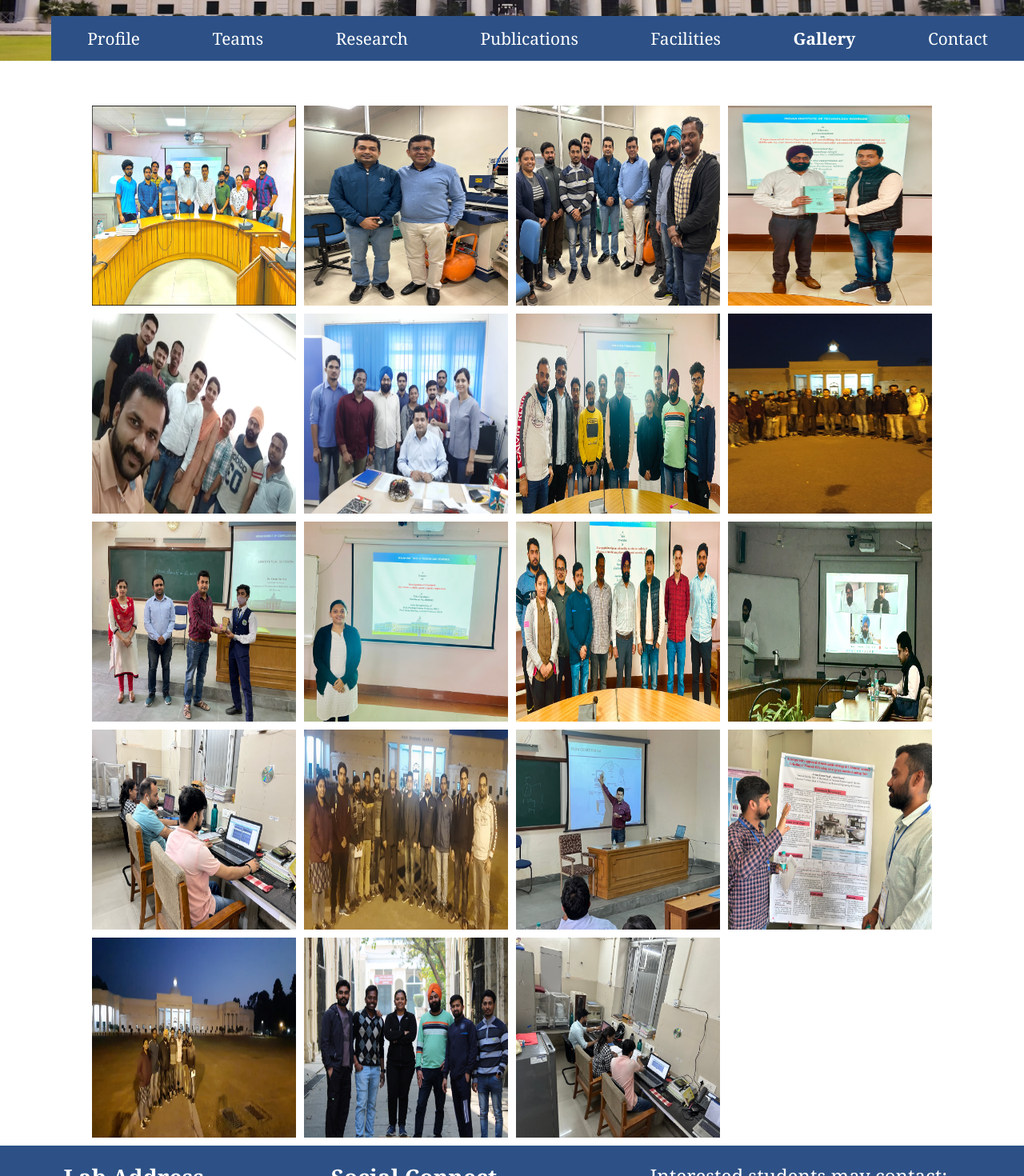
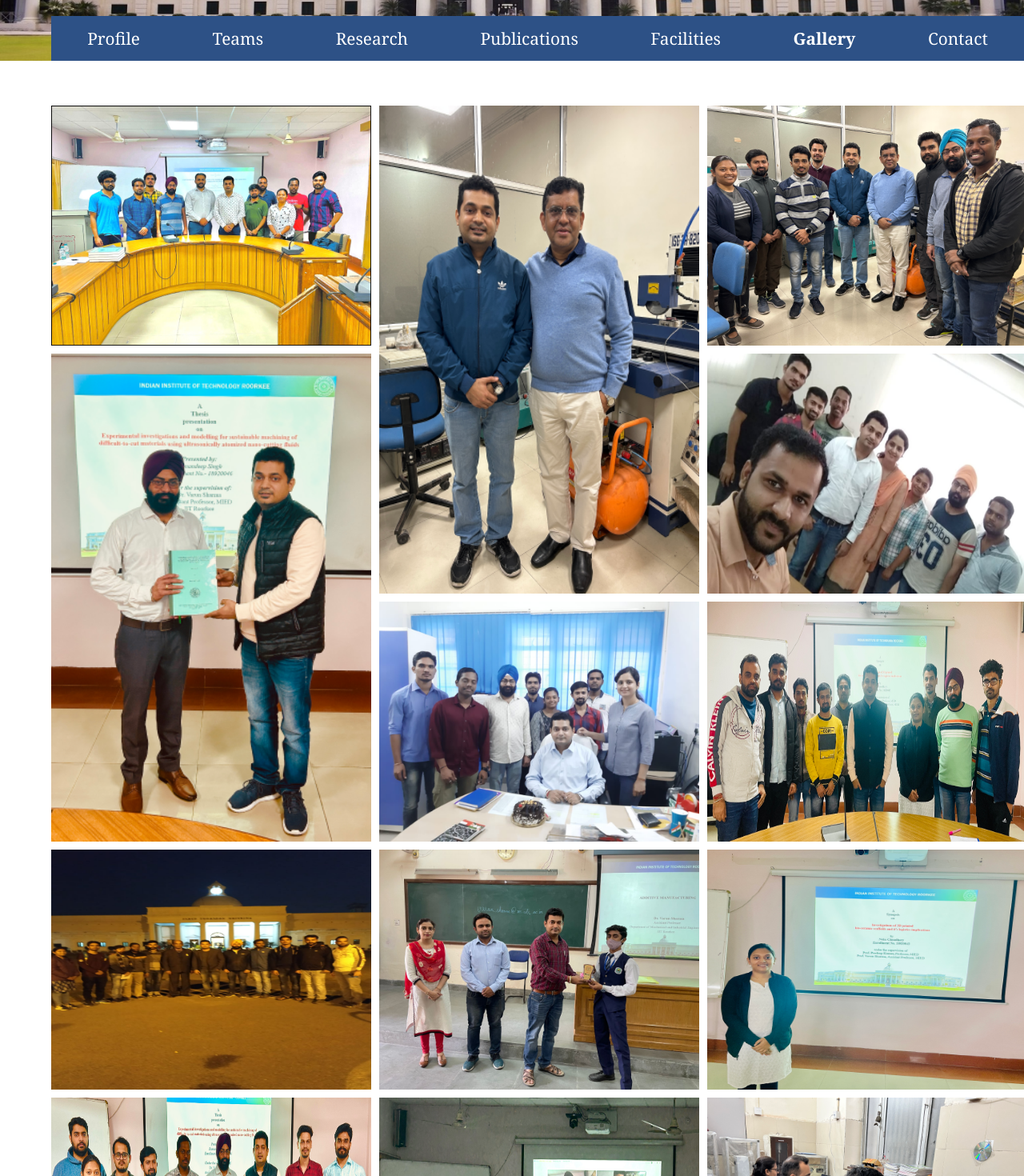
Before and after one commit to Kirthik24/varun-sharma-profile, a React (Vite) app: page /gallery in a window 1280 px wide. Shown: the part 220-1690 px from the top of the page at 80% size. Built offline with nearby package versions, Linux system fonts and the light colour scheme.

Commit message:
gallery half done

```diff
--- a/src/css/gallery.scss
+++ b/src/css/gallery.scss
@@ -1,39 +1,55 @@
-.gcontainer{
-    width: 91.11%;
-    margin: auto;
-}
+// .gcontainer{
+//     width: 91.11%;
+//     margin: auto;
+// }
 
-.images{
-    max-width: 100%;
-    margin : 0 auto;
-    display: grid;
-    grid-gap: 10px;
-    grid-template-columns: repeat(auto-fit, minmax(250px, 1fr));
-    grid-auto-rows: 250px;
-    grid-auto-flow: dense;
+// .images{
+//     max-width: 100%;
+//     margin : 0 auto;
+//     display: grid;
+//     grid-gap: 10px;
+//     grid-template-columns: repeat(auto-fit, minmax(250px, 1fr));
+//     grid-auto-rows: 250px;
+//     grid-auto-flow: dense;
 
 
-}
+// }
 
-  .v-strech{
-        grid-row : span 1.5;
+//   .v-strech{
+//         grid-row : span 1.5;
+//     }
+
+//     .h-strech{
+//         grid-column: span 1.5;
+//     }
+
+//     .big-strech{
+//         grid-row : span 1.5;
+//         grid-column: span 1.5;
+//     }
+
+// .images div img{
+//     width: 100%;
+//     height: 100%;
+// }
+
+
+.gallery {
+    display: grid;
+    grid-template-columns: repeat(3 , 400px);
+    grid-template-rows: repeat(6, 300px);
+    grid-gap: 10px;
+
+    img{
+        width: 100%;
+        height: 100%;
+        //object-fit: cover;
     }
 
-    .h-strech{
-        grid-column: span 1.5;
+    .v-strech{
+        grid-row : span 2;
     }
-
-    .big-strech{
-        grid-row : span 1.5;
-        grid-column: span 1.5;
-    }
-
-.images div img{
-    width: 100%;
-    height: 100%;
-}
-
-
+  }
 
 
 
--- a/src/pages/Gallery.jsx
+++ b/src/pages/Gallery.jsx
@@ -3,6 +3,74 @@ import '../css/gallery.scss'
 import { g1,g2,g3,g4,g5,g6,g7,g8,g9,g10,g11,g12,g13,g14,g15,g16,g17,g18, g19 } from '../assets/gallery'
 
 const Gallery = () => {
+    return (
+        <div className="gcontainer">
+         <div className="gallery">
+          <div className='h-strech'><img src={g1} alt="" /></div>
+          <div className='v-strech'><img src={g2} alt="" /></div>
+          <div className='h-strech'><img src={g3} alt="" /></div>
+          <div className='v-strech'><img src={g4} alt="" /></div>
+          <div className='h-strech'><img src={g5} alt="" /></div>
+          <div className='h-strech'><img src={g6} alt="" /></div>
+          <div className='h-strech'><img src={g7} alt="" /></div>
+          <div className='h-strech'><img src={g8} alt="" /></div>
+          <div className='h-strech'><img src={g9} alt="" /></div>
+          <div className='h-strech'><img src={g10} alt="" /></div>
+          <div className='h-strech'><img src={g11} alt="" /></div>
+          <div className='h-strech'><img src={g12} alt="" /></div>
+          <div className='h-strech'><img src={g13} alt="" /></div>
+          <div className='h-strech'><img src={g14} alt="" /></div>
+          <div className='h-strech'><img src={g15} alt="" /></div>
+          <div className='h-strech'><img src={g16} alt="" /></div>
+          <div className='h-strech'><img src={g17} alt="" /></div>
+          <div className='h-strech'><img src={g18} alt="" /></div>
+          <div className='h-strech'><img src={g19} alt="" /></div>
+
+         </div>
+        </div>
+       )
+
+
+}
+
+export default Gallery
+
+
+
+
+
+
+
+
+
+{/* <div className="gcontainer">
+<div className="gallery">
+    <h3>Gallery</h3>
+    <div className="row">
+        <div className="square"></div>
+        <div className="rectangle"></div>
+        <div className="square"></div>
+    </div>
+
+    <div className="row">
+        <div className="fullrectangle"></div>
+    </div>
+
+    <div className="row">
+        <div className="square"></div>
+        <div className="rectangle"></div>
+        <div className="square"></div>
+    </div>
+</div>
+</div>
+
+
+
+
+
+
+
+
   return (
    <div className="gcontainer">
     <div className="images">
@@ -29,28 +97,5 @@ const Gallery = () => {
     </div>
    </div>
   )
-}
 
-export default Gallery
-
-
-{/* <div className="gcontainer">
-<div className="gallery">
-    <h3>Gallery</h3>
-    <div className="row">
-        <div className="square"></div>
-        <div className="rectangle"></div>
-        <div className="square"></div>
-    </div>
-
-    <div className="row">
-        <div className="fullrectangle"></div>
-    </div>
-
-    <div className="row">
-        <div className="square"></div>
-        <div className="rectangle"></div>
-        <div className="square"></div>
-    </div>
-</div>
-</div> */}
+*/}
```
